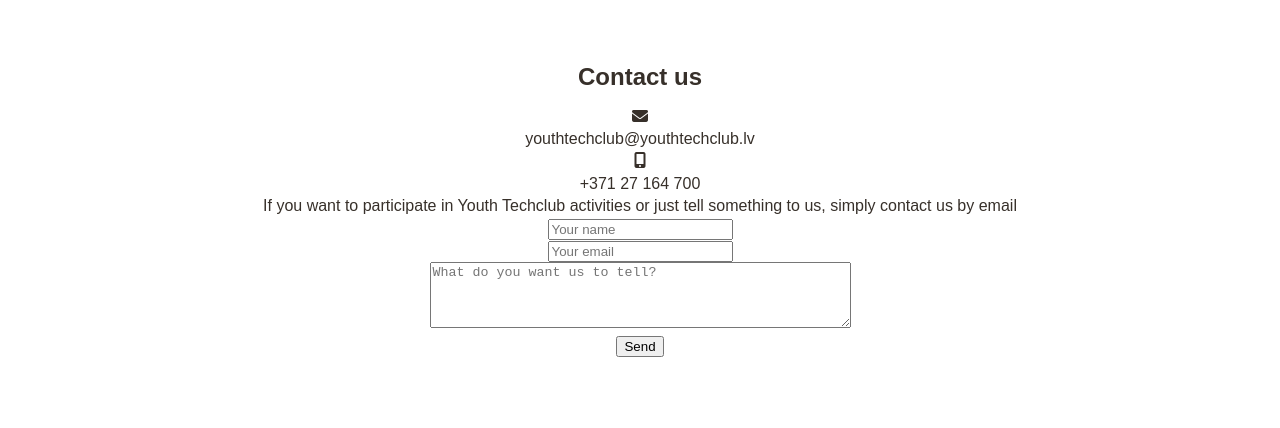
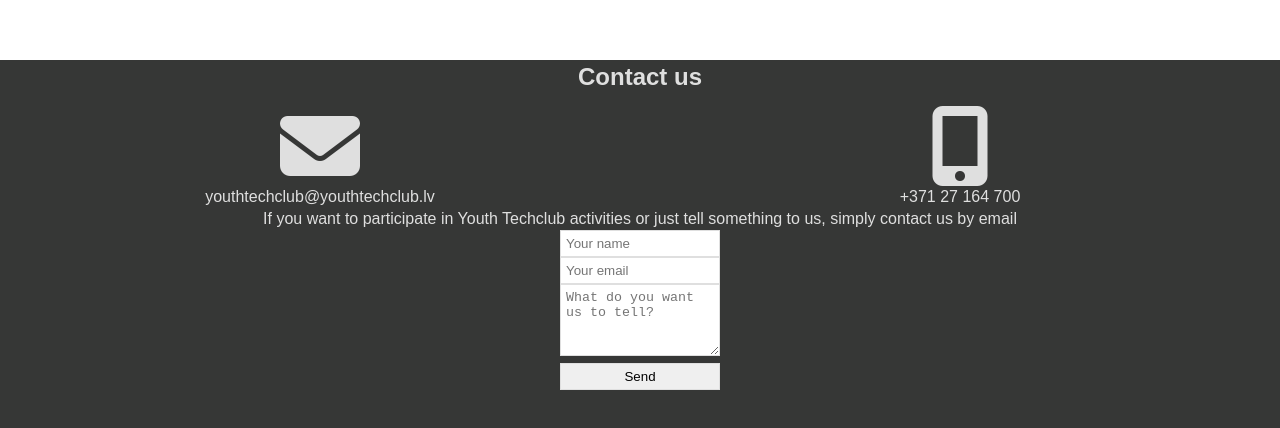
Before and after one commit to YouthTechclub/Web, a website: page src/YouthTechclub.Web/wwwroot/index.html in a window 1280 px wide. Shown: the part 2340-2768 px from the top of the page. Drawn offline with nearby package versions, Linux system fonts and the light colour scheme; files that its build step writes are made by us from their sources.

Commit message:
Contact form initial

```diff
--- a/src/YouthTechclub.Web/wwwroot/index.html
+++ b/src/YouthTechclub.Web/wwwroot/index.html
@@ -63,10 +63,14 @@
         <h1>Contact us</h1>
         <div class="contact__container">
             <div class="contact__image__container">
-                <i class="fa fa-envelope"></i>
-                <p>youthtechclub@youthtechclub.lv</p>
-                <i class="fa fa-mobile"></i>
-                <p>+371 27 164 700</p>
+                <div class="contact_image">
+                    <i class="fa fa-envelope fa-5x fa-col"></i>
+                    <p>youthtechclub@youthtechclub.lv</p>
+                </div>
+                <div class="contact_image">
+                    <i class="fa fa-mobile fa-5x fa-col"></i>
+                    <p>+371 27 164 700</p>
+                </div>
             </div>
             <div class="contact_description_container">
                 <p>If you want to participate in Youth Techclub activities or just tell something to us, simply contact us by email</p>
--- a/src/YouthTechclub.Web/wwwroot/less/styles.less
+++ b/src/YouthTechclub.Web/wwwroot/less/styles.less
@@ -12,9 +12,10 @@
 @maintextcolor: #fff;
 @missionheight: 150px;
 
-body, html{
-    height:100%;
+body, html {
+    height: 100%;
 }
+
 body, div,
 h1, h2, h3, h4, h5, h6,
 p, blockquote, pre, dl, dt, dd, ol, ul, li, hr,
@@ -332,12 +333,12 @@
 /* ------------------------------------------
   HOME SECTION - MAIN TITLE
 --------------------------------------------- */
-#home{
+#home {
     background: url(../img/header.jpg) no-repeat center center fixed;
-  -webkit-background-size: cover;
-  -moz-background-size: cover;
-  -o-background-size: cover;
-  background-size: cover;
+    -webkit-background-size: cover;
+    -moz-background-size: cover;
+    -o-background-size: cover;
+    background-size: cover;
 }
 
 .main__header {
@@ -416,12 +417,12 @@
     display: inline-block;
 }
 
-#network__image, #rocket__image{
+#network__image, #rocket__image {
     width: 40%;
 }
 
-#network__text, #rocket__text{
-    width: 60%
+#network__text, #rocket__text {
+    width: 60%;
 }
 
 #network__text {
@@ -439,6 +440,39 @@
 }
 
 
-.double__button{
+.double__button {
     width: 50%;
 }
+
+/* ------------------------------------------
+  CONTACT SECTION - FORM STYLING
+--------------------------------------------- */
+
+#contact {
+    background: @contactformbackground;
+    color: @contactformtitle;
+}
+
+input, textarea, button {
+    border: 1px solid @contactformtitle;
+    width: 12em;
+    margin: 0;
+    padding: 5px;
+    -webkit-box-sizing: border-box; /* For legacy WebKit based browsers */
+    -moz-box-sizing: border-box; /* For legacy (Firefox <29) Gecko based browsers */
+    box-sizing: border-box;
+}
+
+.fa-col {
+    color: @contactformtitle;
+}
+
+.contact__container, .contact__image__container {
+    width: 100%;
+}
+
+.contact_image {
+float: left;
+    width: 50%;
+    display: inline-block;
+}
```
Also changed, not shown: src/YouthTechclub.Web/wwwroot/css/styles.css.
